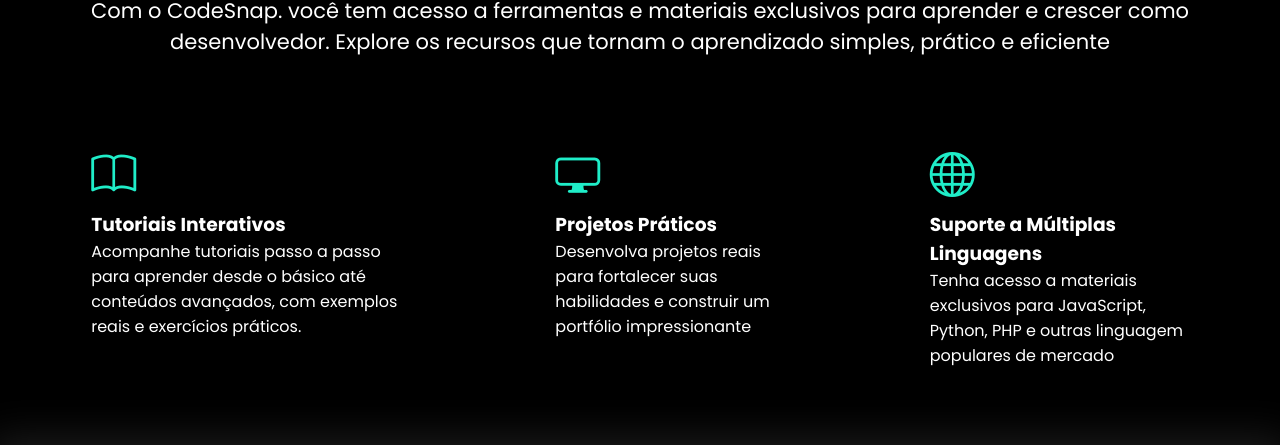
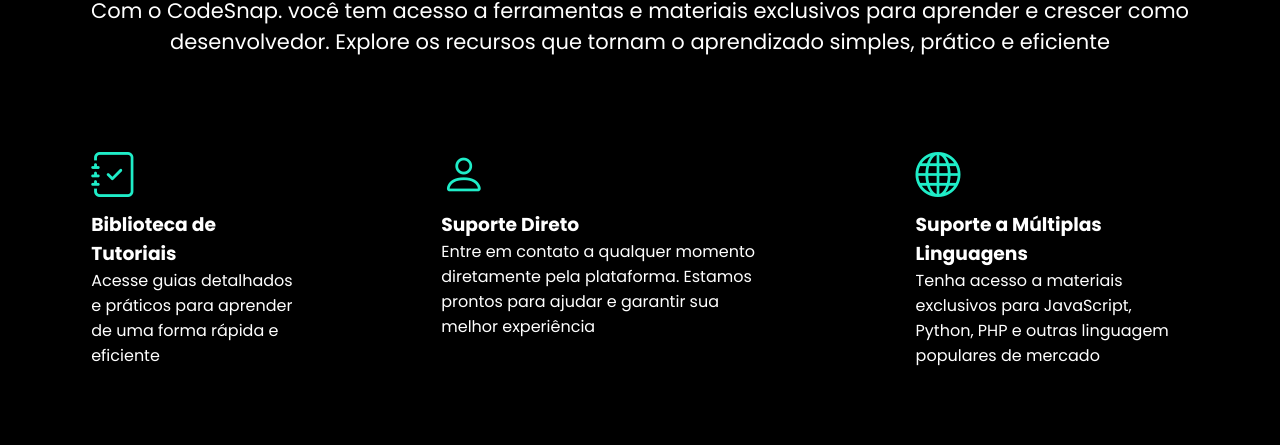
Before and after one commit to Fexz0/Projeto-CodeSnap-v2, a plain HTML site: page pages/Resources.html in a window 1280 px wide. Shown: the part 241-686 px from the top of the page. Drawn offline with nearby package versions, Linux system fonts and the light colour scheme.

Commit message:
atualização

```diff
--- a/pages/Resources.html
+++ b/pages/Resources.html
@@ -4,7 +4,7 @@
 <head>
     <meta charset="UTF-8">
     <meta name="viewport" content="width=device-width, initial-scale=1.0">
-    <title>Linguagens - CodeSnap</title>
+    <title>Recursos - CodeSnap</title>
     <link rel="stylesheet" href="../styles/defaut.css">
     <link rel="stylesheet" href="../styles/global.css">
     <!--fonts-->
@@ -24,7 +24,7 @@
     <header>
         <div class="interface">
             <div class="logo">
-                <a href="#"><img width="90px" src="../image/logo.png" alt="Logo CodeSnap"></a>
+                <a href="Home.html"><img width="90px" src="../image/logo.png" alt="Logo CodeSnap"></a>
             </div><!--logo-->
             <nav class="menu-desktop">
                 <ul>
@@ -61,12 +61,39 @@
     </header>
     <main>
 
-        <section class="recursos" id="recursos">
+        <section class="recursos" id="colunn-1">
             <div class="interface">
                 <h2 class="title">EXPLORE OS NOSSOS <span>RECURSOS.</span></h2>
                 <p class="subtitle">Com o CodeSnap. você tem acesso a ferramentas e materiais exclusivos para aprender e
                     crescer como desenvolvedor. Explore os recursos que tornam o aprendizado simples, prático e
                     eficiente</p>
+                <div class="flex">
+                    <div class="recursos-box"> <a href="Languages.html">
+                            <i class="bi bi-journal-check"></i>
+                            <h3>Biblioteca de Tutoriais</h3>
+                            <p>Acesse guias detalhados e práticos para aprender de uma forma rápida e eficiente</p>
+                        </a>
+                    </div><!--recursos-box-->
+                    <div class="recursos-box"> <a href="">
+                            <i class="bi bi-person"></i>
+                            <h3>Suporte Direto</h3>
+                            <p>Entre em contato a qualquer momento diretamente pela plataforma. Estamos prontos para
+                                ajudar e garantir sua melhor experiência</p>
+                        </a>
+                    </div><!--recursos-box-->
+                    <div class="recursos-box"> <a href="Languages.html">
+                            <i class="bi bi-globe"></i>
+                            <h3>Suporte a Múltiplas Linguagens</h3>
+                            <p>Tenha acesso a materiais exclusivos para JavaScript, Python, PHP e outras linguagem
+                                populares de mercado</p>
+                        </a>
+                    </div><!--recursos-box-->
+                </div><!--flex-->
+            </div><!--interface-->
+        </section><!--recursos-->
+
+        <section class="recursos" id="colunn-2">
+            <div class="interface">
                 <div class="flex">
                     <div class="recursos-box"> <a href="">
                             <i class="bi bi-book"></i>
@@ -83,10 +110,9 @@
                         </a>
                     </div><!--recursos-box-->
                     <div class="recursos-box"> <a href="">
-                            <i class="bi bi-globe"></i>
-                            <h3>Suporte a Múltiplas Linguagens</h3>
-                            <p>Tenha acesso a materiais exclusivos para JavaScript, Python, PHP e outras linguagem
-                                populares de mercado</p>
+                            <i class="bi bi-trophy"></i>
+                            <h3>Desafios de Programação</h3>
+                            <p>Coloque seus conhecimentos à prova com desafios para todos os níveis</p>
                         </a>
                     </div><!--recursos-box-->
                 </div><!--flex-->
```
Also changed, not shown: index.html (+2 -2 lines), pages/Home.html (+2 -2 lines), pages/Languages.html (+1 -1 lines).
